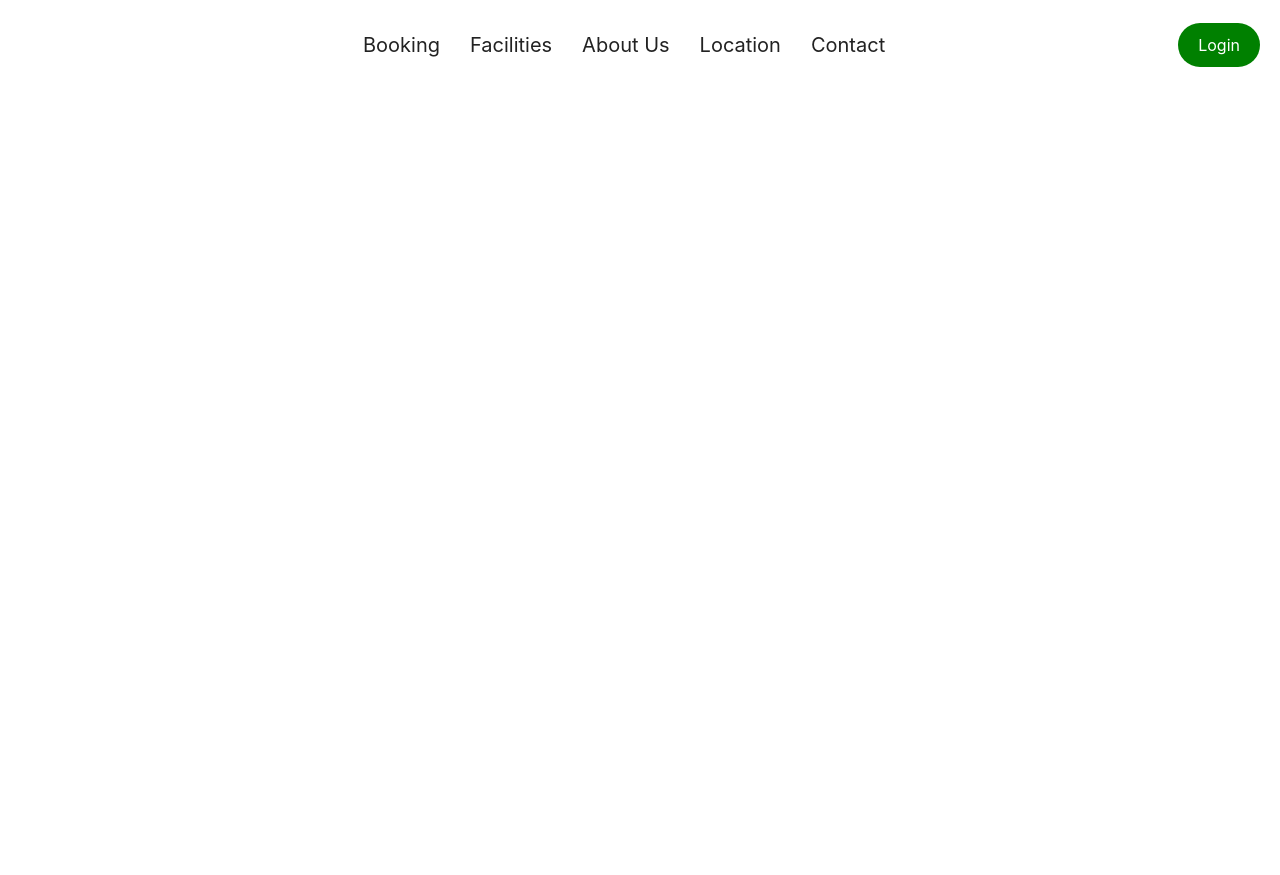
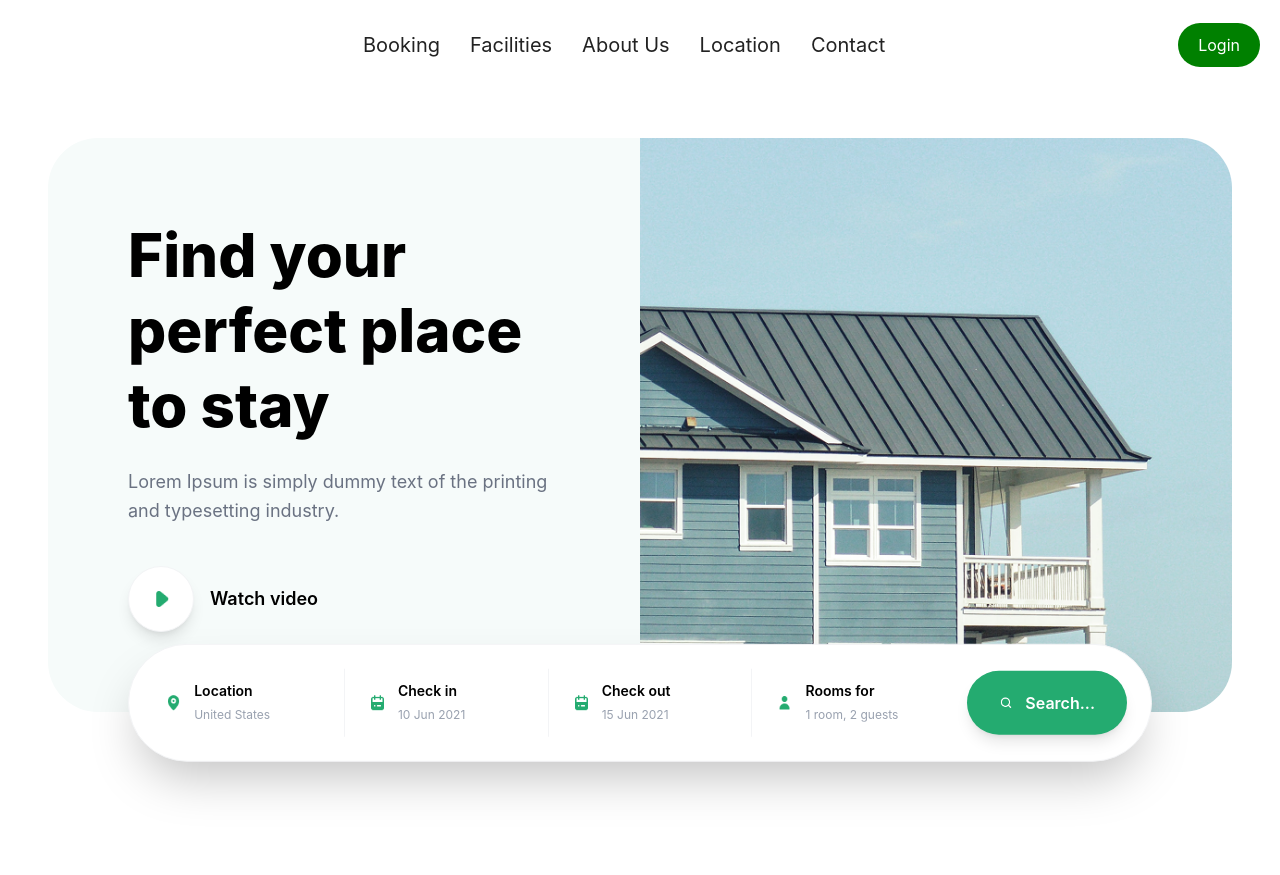
Before and after one commit to dilovar6666/practic, a website: page index.html in a window 1280 px wide. Before the commit the page ends 800 px from the top, so only its background shows below. Drawn offline with nearby package versions, Linux system fonts and the light colour scheme; files that its build step writes are made by us from their sources.

Commit message:
add herosection

```diff
--- a/index.html
+++ b/index.html
@@ -1,11 +1,13 @@
 <!DOCTYPE html>
 <html lang="en">
+
 <head>
    <meta charset="UTF-8">
    <meta name="viewport" content="width=device-width, initial-scale=1.0">
-   <title>Document</title>
+   <title>left</title>
    <link rel="stylesheet" href="./src/output.css">
 </head>
+
 <body>
    <header class="flex items-center justify-between p-[20px] max-w-[1300px] mx-auto">
       <div class="w-[50px] h-[50px]"></div>
@@ -18,5 +20,91 @@
       </div>
       <a class="px-[20px] py-[10px] bg-[green] text-white rounded-[35px]" href="./src/righthtml.html">Login</a>
    </header>
+
+   <section class="bg-white p-6 md:p-12 font-sans mb-[50px]">
+
+      <div
+         class="relative max-w-7xl mx-auto grid grid-cols-1 md:grid-cols-2 items-stretch rounded-[50px] overflow-visible">
+
+         <div
+            class="bg-[#F6FBFA] p-10 md:p-20 flex flex-col justify-center rounded-l-[50px] rounded-r-[50px] md:rounded-r-none relative z-10">
+
+            <h1 class="text-black text-5xl md:text-6xl font-extrabold leading-tight mb-6">
+               Find your perfect place to stay
+            </h1>
+
+            <p class="text-gray-500 text-lg leading-relaxed mb-10 max-w-md">
+               Lorem Ipsum is simply dummy text of the printing and typesetting industry.
+            </p>
+
+            <a class="inline-flex items-center gap-4 group">
+               <div
+                  class="bg-white p-4 rounded-full shadow-lg border border-gray-100">
+                  <span
+                     class="text-[#24AB70] text-3xl font-black block w-8 h-8 text-center"><img src="./forimg/Layer 2.png" alt=""></span>
+               </div>
+               <span class="text-black font-semibold text-lg">Watch video</span>
+            </a>
+
+         </div>
+
+         <div class="w-full relative">
+            <div class="absolute inset-0 rounded-r-[50px] overflow-hidden">
+               <img src="./forimg/image (13).png" alt="House view" class="w-full h-full object-cover object-left">
+            </div>
+         </div>
+
+         <div
+            class="absolute top-[390px] md:-bottom-12 left-6 right-6 md:left-20 md:right-20 z-30 transform translate-y-1/2">
+            <div
+               class="bg-white p-4 md:p-6 rounded-full shadow-2xl flex items-center gap-3 border border-gray-100 flex-wrap md:flex-nowrap justify-between">
+
+               <div class="flex items-center gap-3 p-3 flex-grow border-r border-gray-100 last:border-r-0">
+                  <div class="text-[#24AB70] text-xl"><img src="./forimg/pin 1.png" alt=""></div>
+                  <div>
+                     <div class="text-black font-semibold text-sm">Location</div>
+                     <input type="text" placeholder="United States"
+                        class="text-gray-400 text-xs w-full focus:outline-none placeholder:text-gray-400">
+                  </div>
+               </div>
+
+               <div class="flex items-center gap-3 p-3 flex-grow border-r border-gray-100 last:border-r-0">
+                  <div class="text-[#24AB70] text-xl"><img src="./forimg/calendar 1.png" alt=""></div>
+                  <div>
+                     <div class="text-black font-semibold text-sm">Check in</div>
+                     <input type="text" placeholder="10 Jun 2021"
+                        class="text-gray-400 text-xs w-full focus:outline-none placeholder:text-gray-400">
+                  </div>
+               </div>
+
+               <div class="flex items-center gap-3 p-3 flex-grow border-r border-gray-100 last:border-r-0">
+                  <div class="text-[#24AB70] text-xl"><img src="./forimg/calendar 1.png" alt=""></div>
+                  <div>
+                     <div class="text-black font-semibold text-sm">Check out</div>
+                     <input type="text" placeholder="15 Jun 2021"
+                        class="text-gray-400 text-xs w-full focus:outline-none placeholder:text-gray-400">
+                  </div>
+               </div>
+
+               <div class="flex items-center gap-3 p-3 flex-grow">
+                  <div class="text-[#24AB70] text-xl"><img src="./forimg/person 1.png" alt=""></div>
+                  <div>
+                     <div class="text-black font-semibold text-sm">Rooms for</div>
+                     <input type="text" placeholder="1 room, 2 guests"
+                        class="text-gray-400 text-xs w-full focus:outline-none placeholder:text-gray-400">
+                  </div>
+               </div>
+
+               <button
+                  class="bg-[#24AB70] text-white px-8 py-4 md:py-5 rounded-full flex items-center gap-3 font-semibold hover:bg-[#1e8f5d] transition-all whitespace-nowrap min-w-[160px] justify-center shadow-lg">
+                  <span class="text-xl"><img src="./forimg/search-outline 1.png" alt=""></span>
+                  Search...
+               </button>
+
+            </div>
+         </div>
+      </div>
+   </section>
 </body>
+
 </html>
```
Also changed, not shown: forimg/Layer 2.png (added), forimg/calendar 1.png (added), forimg/person 1.png (added), forimg/pin 1.png (added), forimg/search-outline 1.png (added).
